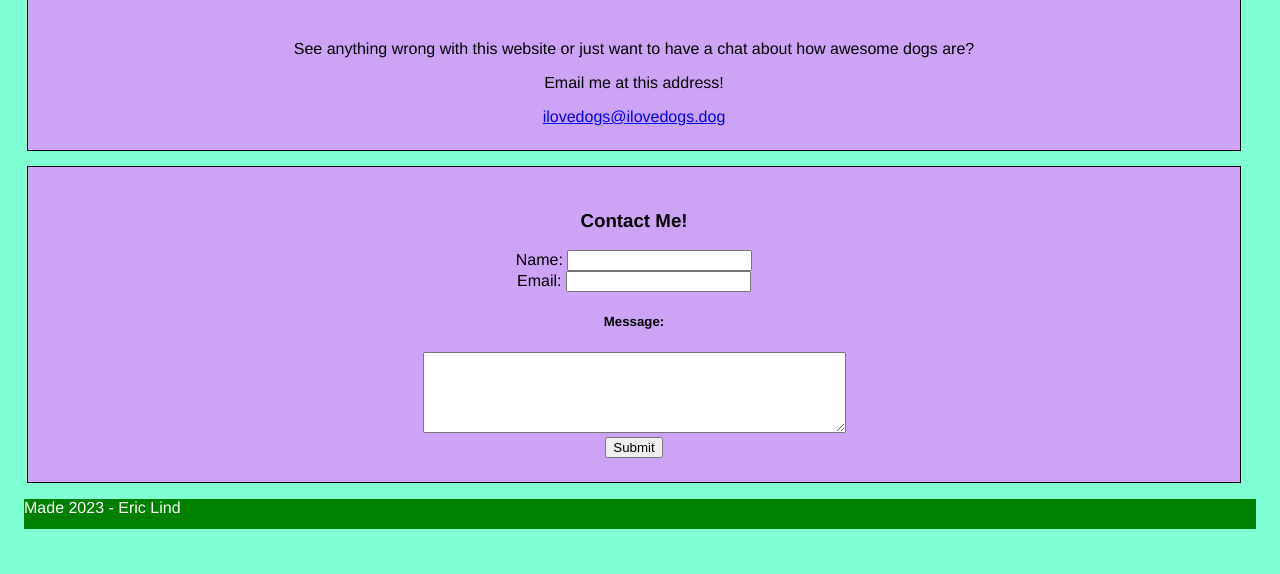
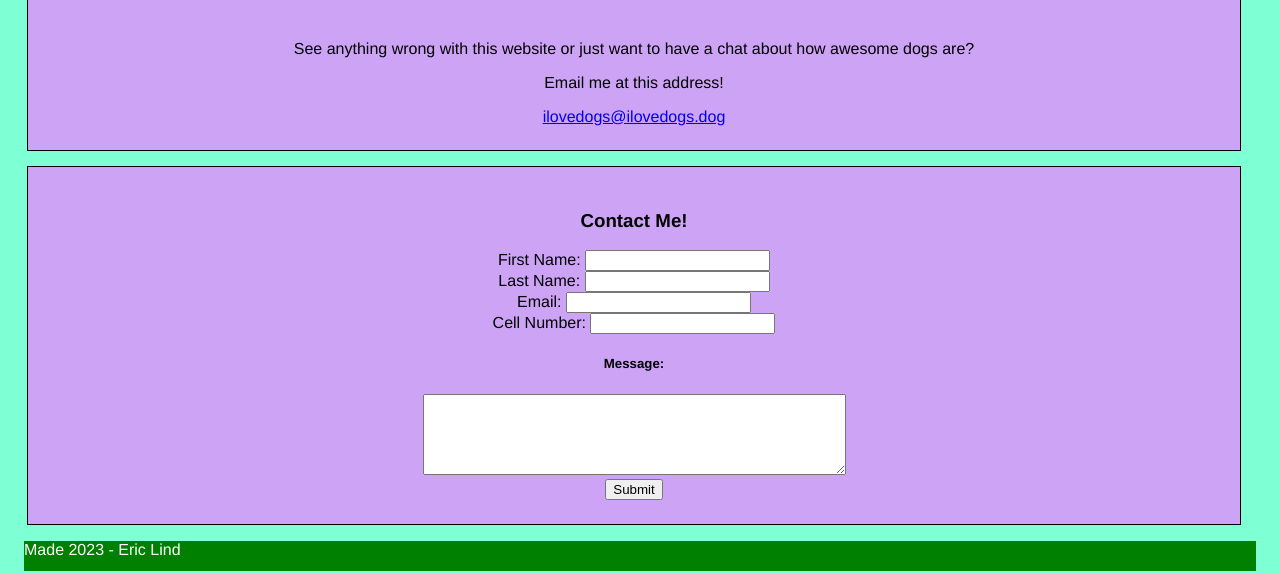
Before and after one commit to EricLindCS/CS112, a PHP site: page /html/about.html in a window 1280 px wide. Shown: the part 705-1279 px from the top of the page. Run offline with PHP 8.4, Linux system fonts and the light colour scheme.

Commit message:
AutobuttonSize things

```diff
--- a/Main Website/css/dogfactsCSS.css
+++ b/Main Website/css/dogfactsCSS.css
@@ -101,10 +101,9 @@ ul {
 
 
 .button {
-
+    margin: auto;
     text-align: center;
     vertical-align: middle;
-    width: 510px;
     height: 40px;
     font: bold 16pt/150% arial;
     border: solid 2px rgb(17, 123, 109);
--- a/Main Website/html/about.html
+++ b/Main Website/html/about.html
@@ -59,10 +59,14 @@
 <div class="contactform">
     <form id="myForm" onsubmit="return showConfirmation()">
               <h3>Contact Me!</h3>
-              <label for="Name">Name:</label>
+              <label for="Name"> First Name:</label>
               <input type="text" id="name" name="name"><br>
+              <label for="first">Last Name:</label>
+              <input type="text" name="first" id="first"><br>
               <label for="Email">Email:</label>
               <input type="email" id="email" name="email"><br>
+              <label for="first">Cell Number:</label>
+              <input type="text" name="first" id="first">
               <label for="Message"><h5>Message:</h5></label>
               <textarea id="Message" name="message" rows="5" cols="50"></textarea><br>
               <button type="submit" onclick="return confirmSubmit()">Submit</button>
--- a/Main Website/html/dogfacts.html
+++ b/Main Website/html/dogfacts.html
@@ -12,7 +12,7 @@
 
 <body>
 <header>
-    <div class="pageTitle">
+    <div class="pageTitle" id="title">
          <h1>All About Dogs!</h1>
     </div>
     <hr>
@@ -37,7 +37,7 @@
 </div>
 
 <div id ="submit">
-    <button onclick="randomfact()" class="button">Next Random Fact!</button>
+    <button onclick="randomfact()" class="button" id="button">Next Random Fact!</button>
 </div>
 
 <hr>
```
Also changed, not shown: Main Website/JavaScript/dogfactsJS.js (+18 -8 lines).
